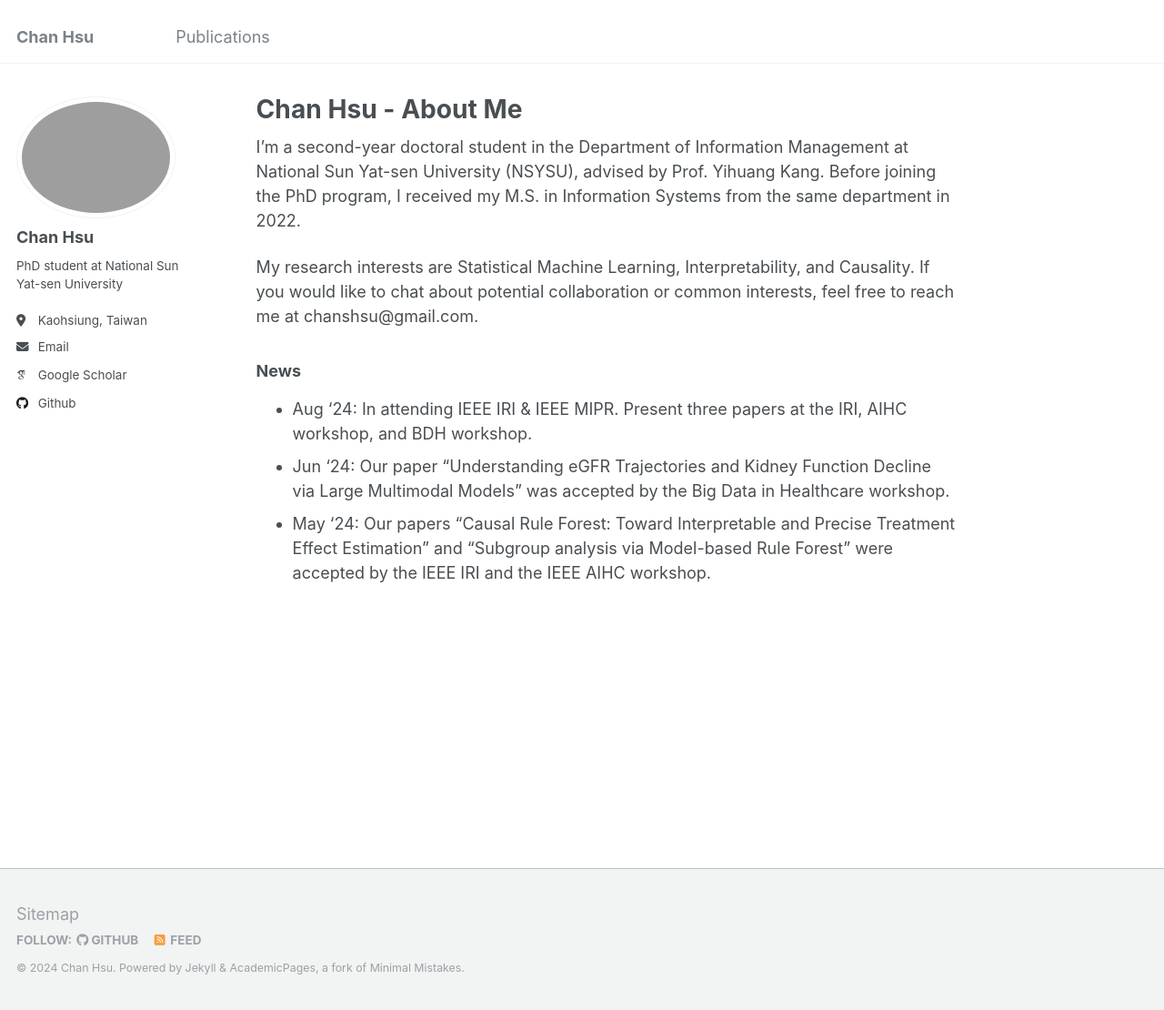
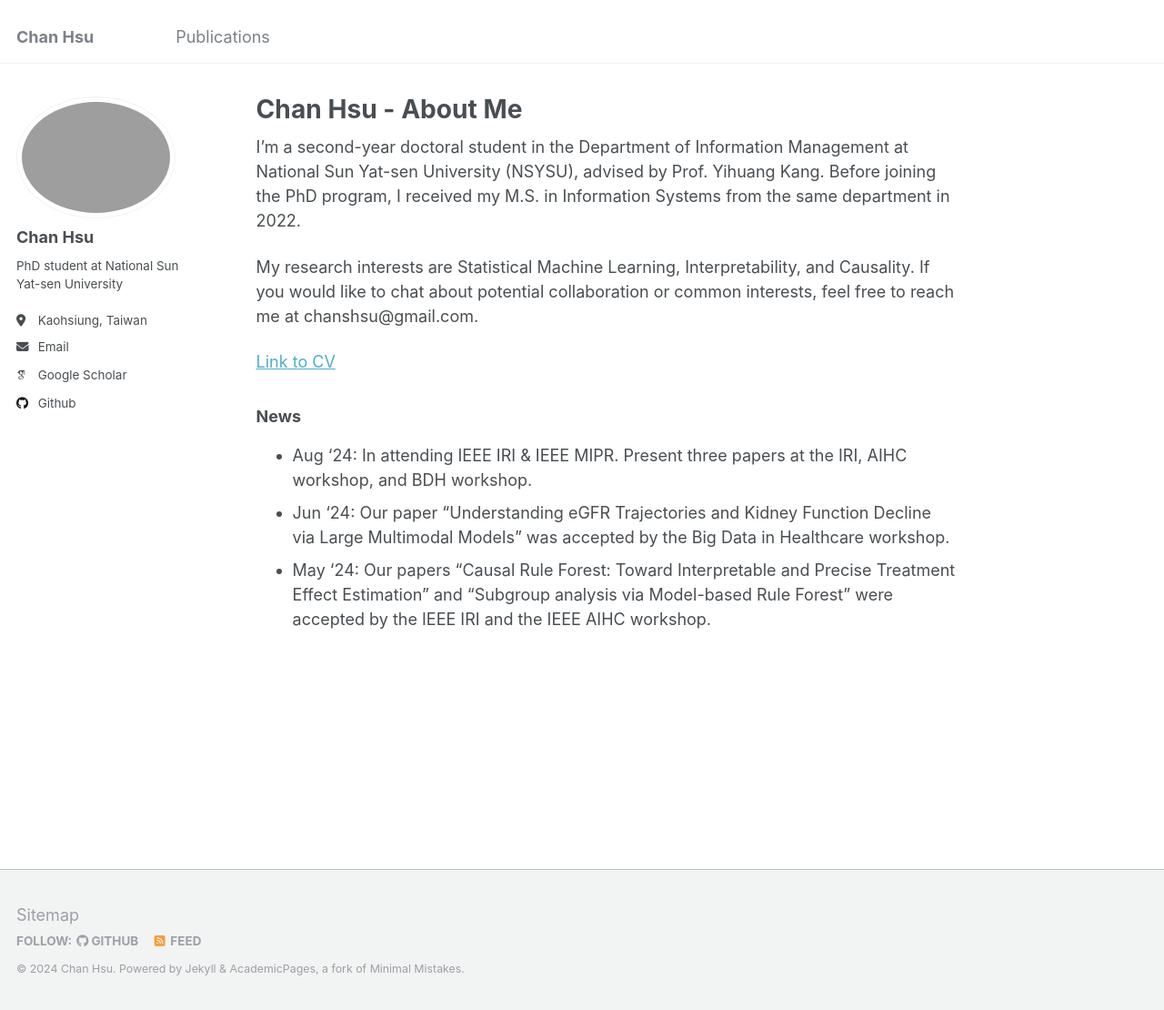
Before and after one commit to chanshsu/chanshsu.github.io, a Jekyll site: the page built from _pages/about.md, in a window 1280 px wide and 1110 px high. Shown: the whole window at 91% size. Built offline with Jekyll 4.4.1, drawn with Linux system fonts in a browser that asks for light colours; some web fonts are replaced.

Commit message:
Update about.md

```diff
--- a/_pages/about.md
+++ b/_pages/about.md
@@ -9,6 +9,8 @@ redirect_from:
 I'm a second-year doctoral student in the Department of Information Management at National Sun Yat-sen University (NSYSU), advised by Prof. Yihuang Kang. Before joining the PhD program, I received my M.S. in Information Systems from the same department in 2022.
 
 My research interests are Statistical Machine Learning, Interpretability, and Causality. If you would like to chat about potential collaboration or common interests, feel free to reach me at chanshsu@gmail.com.
+
+[Link to CV]("https://https://github.com/chanshsu/chanshsu.github.io/files/ChanHsu_CV_pub.pdf")
 
 ### News
 - Aug '24: In attending IEEE IRI & IEEE MIPR. Present three papers at the IRI, AIHC workshop, and BDH workshop.
```
